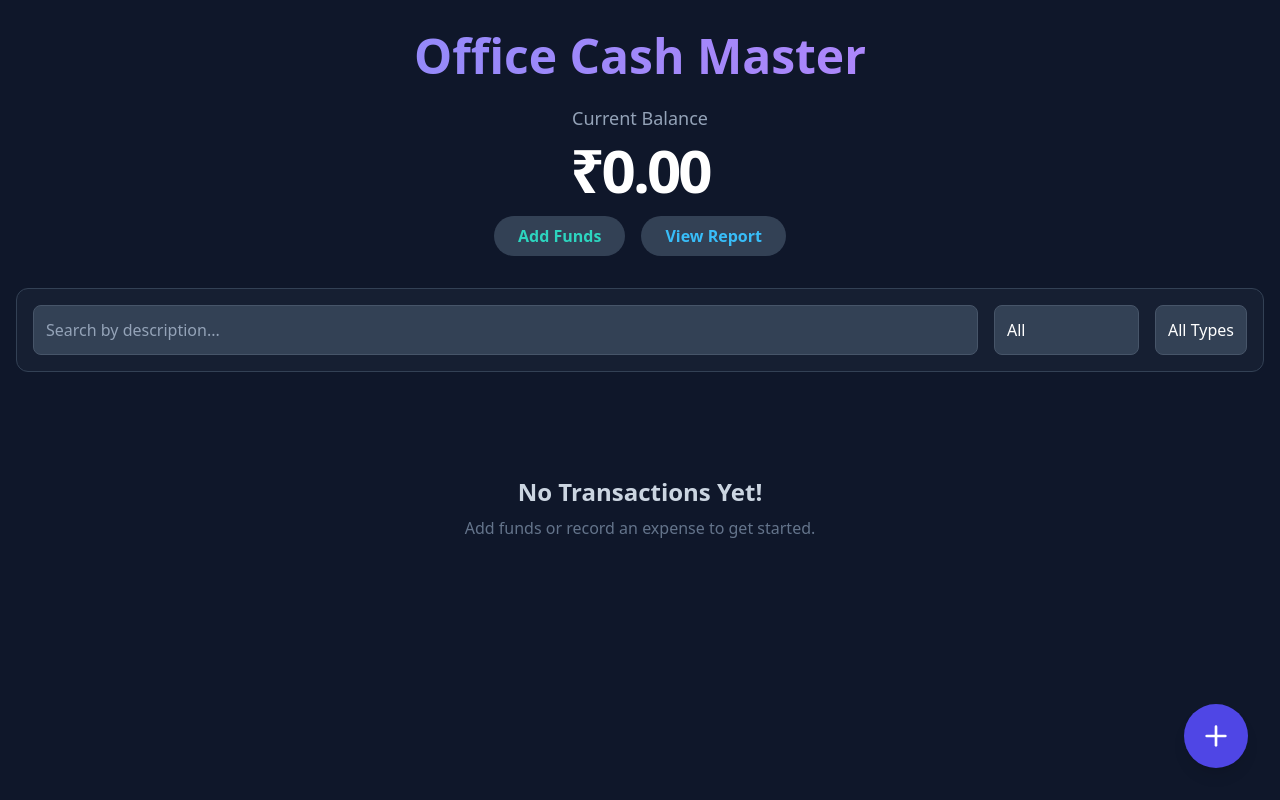
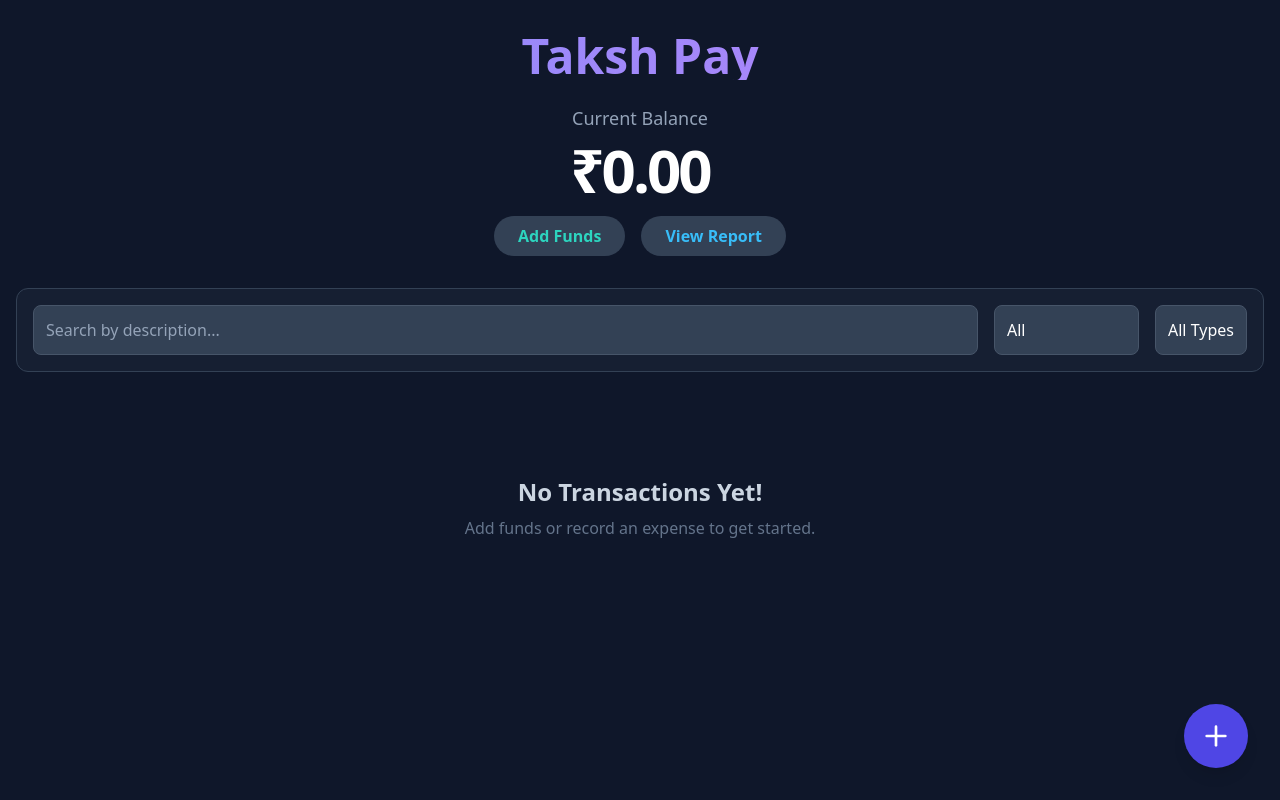
Before and after one commit to MR-WEBMASTERS/Takshwebx, a React (Vite) app: page / in a window 1280 px wide. Built offline with nearby package versions, Linux system fonts and the light colour scheme.

Commit message:
Update Header.tsx

```diff
--- a/src/components/Header.tsx
+++ b/src/components/Header.tsx
@@ -16,7 +16,7 @@ const Header: React.FC<HeaderProps> = ({ balance, onAddFunds, onViewReport }) =>
   return (
     <header className="py-8 text-center">
       <h1 className="text-4xl md:text-5xl font-bold text-transparent bg-clip-text bg-gradient-to-r from-indigo-400 to-purple-400">
-        Office Cash Master
+         Taksh Pay
       </h1>
       <div className="mt-6">
         <p className="text-slate-400 text-lg">Current Balance</p>
```
